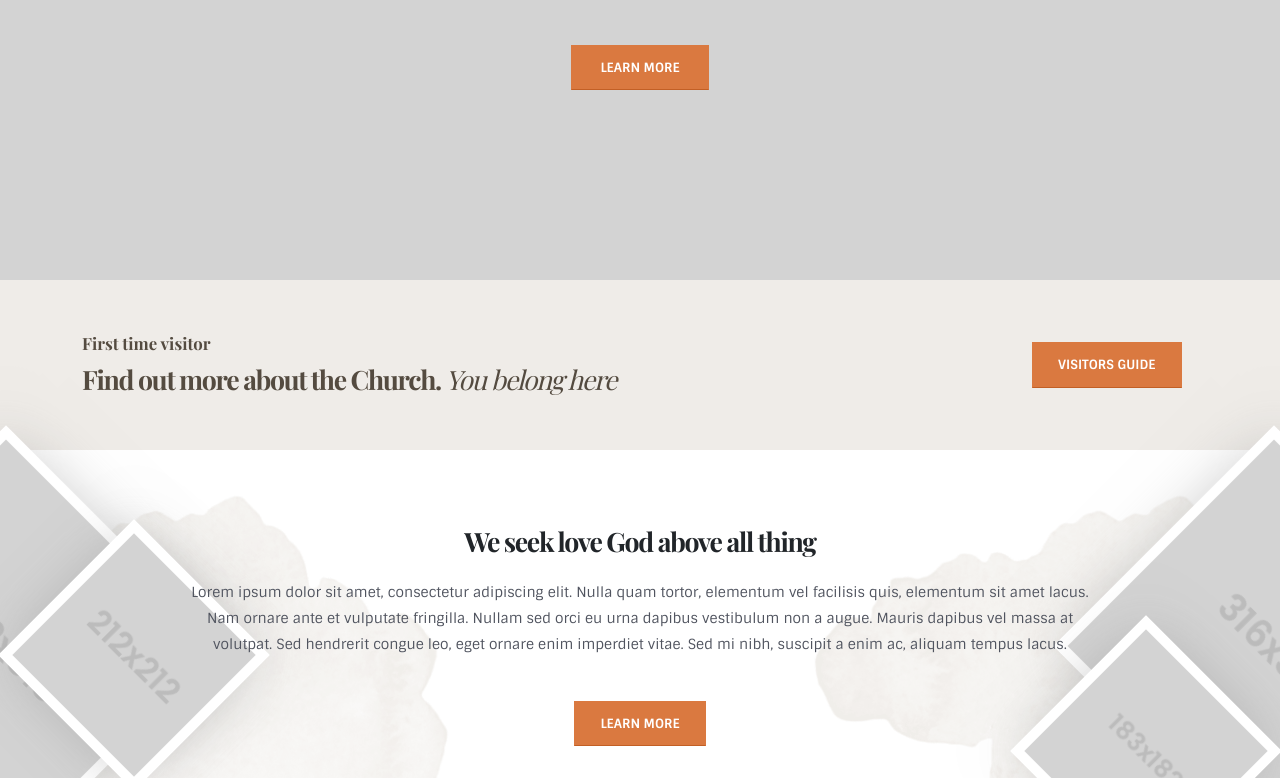
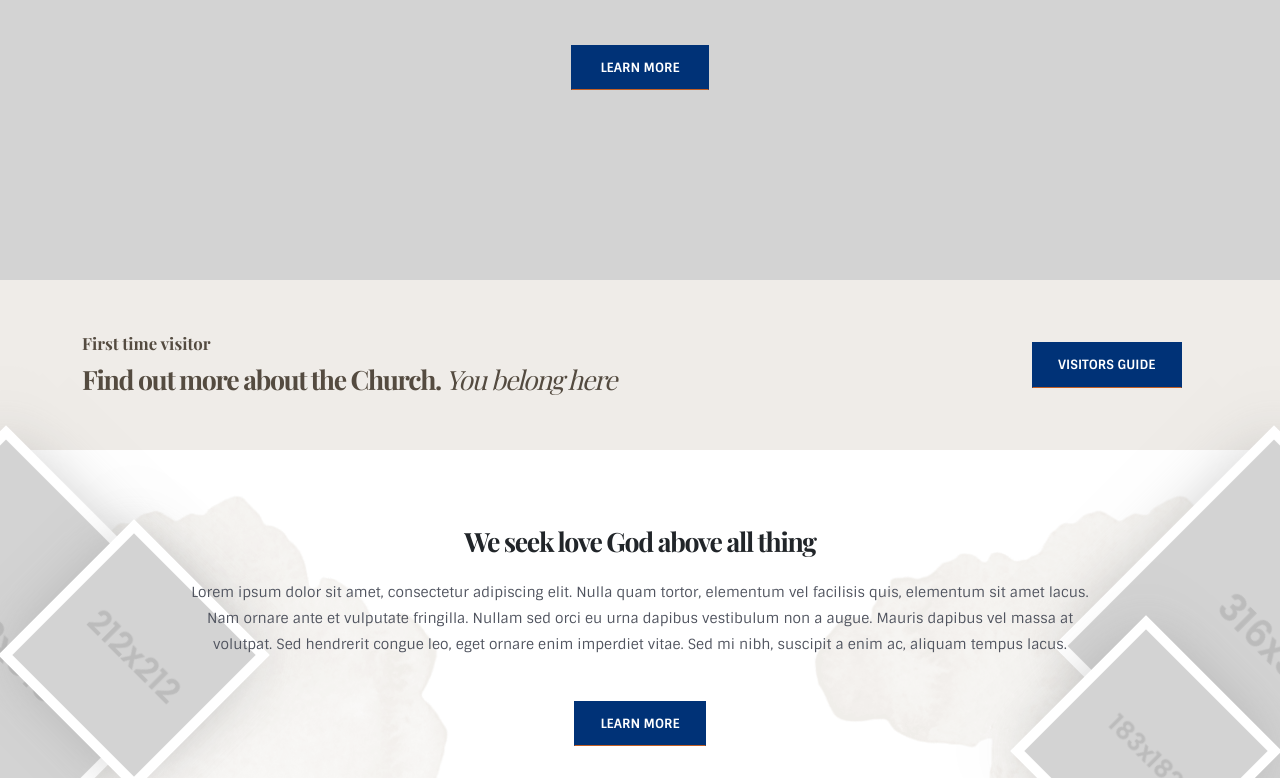
Before and after one commit to putra790/bethesda, a plain HTML site: page index.html in a window 1280 px wide. Shown: the part 468-1246 px from the top of the page. Drawn offline with nearby package versions, Linux system fonts and the light colour scheme; some packages are replaced by stand-ins of ours; a web font is replaced by a local one.

Commit message:
Update skin-church.css

```diff
--- a/css/skins/skin-church.css
+++ b/css/skins/skin-church.css
@@ -6,7 +6,7 @@
 }
 /* Skin Colors */
 :root {
-	--primary: #da7940;
+	--primary: #003277;
 	--primary-100: #d66a2b;
 	--primary-200: #cc6428;
 	--primary-300: #c25f25;
@@ -23,7 +23,7 @@
 	--primary-rgba-70: rgba(218, 121, 64, 0.7);
 	--primary-rgba-80: rgba(218, 121, 64, 0.8);
 	--primary-rgba-90: rgba(218, 121, 64, 0.9);
-	--secondary: #312227;
+	--secondary: #011b3f;
 	--secondary-100: #22181b;
 	--secondary-200: #1a1215;
 	--secondary-300: #130d0f;
```
